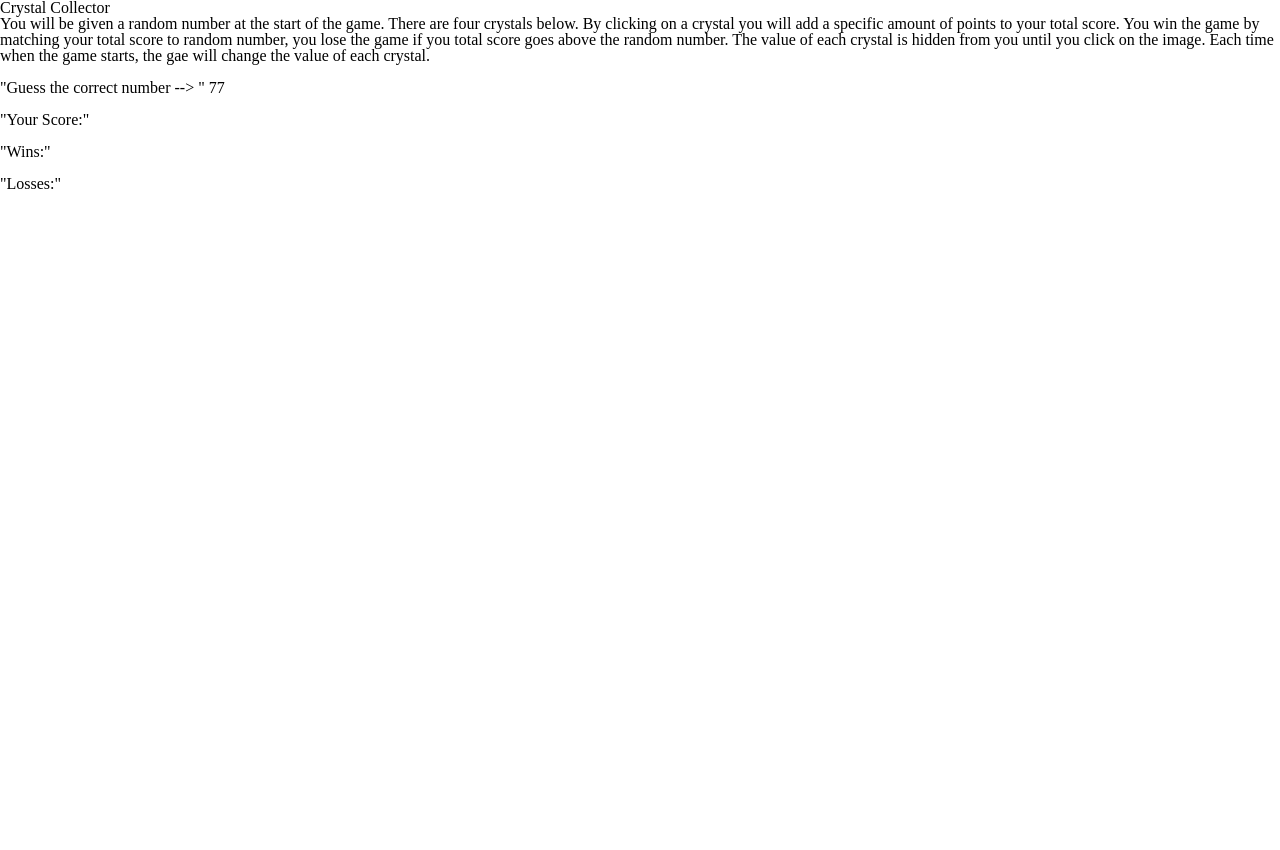
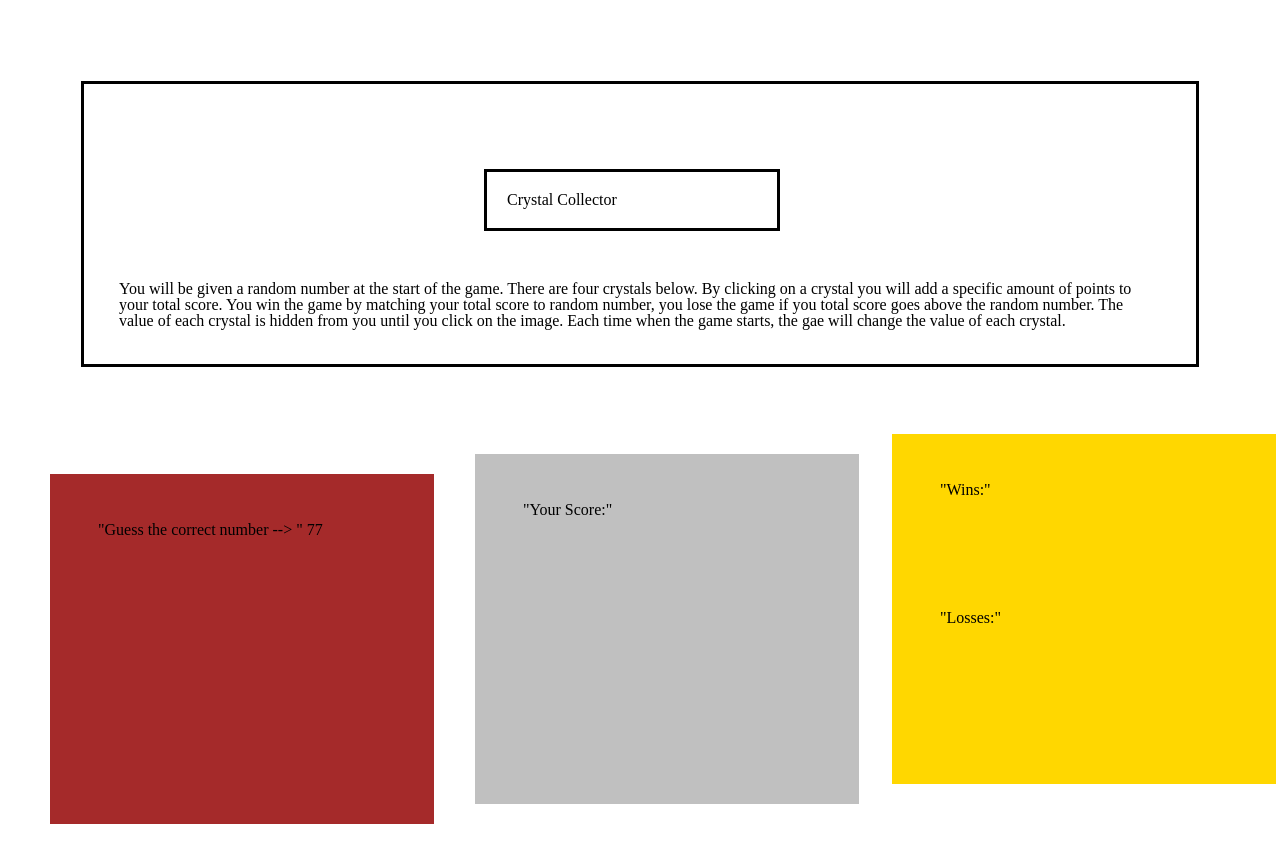
Before and after one commit to Bfields216/unit-4-game, a plain HTML site: page index.html in a window 1280 px wide. Before the commit the page ends 800 px from the top, so only its background shows below. Drawn offline with nearby package versions, Linux system fonts and the light colour scheme; files that its build step writes are made by us from their sources; files whose address does not match are found by name.

Commit message:
updated the css and began to add color to page

```diff
--- a/assets/css/style.css
+++ b/assets/css/style.css
@@ -0,0 +1,40 @@
+.header{
+    margin: 81px;
+    padding: 35px;
+    border: solid;
+}
+
+
+#h1{
+    margin: 50px;
+    padding: 20px;
+    border: solid;
+    margin-left: 365px;
+    width: 24%;
+}
+
+.gtn{
+    width: 30%;
+    background-color: brown;
+    height: 350px;
+    margin: 10px;
+    margin-left: 50px;
+}
+.playerscore{
+    width: 30%;
+    background-color: silver;
+    height: 350px;
+    /* margin: -28px; */
+    margin-left: 475px;
+    /* margin-bottom: 419px; */
+    margin-top: -396px;
+}
+.winsloss{
+    width: 30%;
+    background-color: gold;
+    height: 350px;
+    /* margin: -28px; */
+    margin-left: 892px;
+    /* margin-bottom: 419px; */
+    margin-top: -386px;
+}
--- a/index.html
+++ b/index.html
@@ -13,9 +13,9 @@
     <!-- Added link to the jQuery Library -->
     <script src="https://cdnjs.cloudflare.com/ajax/libs/jquery/3.2.1/jquery.min.js"></script>
     <!-- // added the reset.css -->
-    <link rel="stylesheet" type="text/css" href="css/reset.css">
+    <link rel="stylesheet" type="text/css" href="reset.css">
     <!-- // Added the text/css style sheet -->
-    <link rel="stylesheet" type="text/css" href="css/style.css">
+    <link rel="stylesheet" type="text/css" href="/Users/Kudiland/gt/HW-Week/week-4/unit-4-game/assets/css/style.css">
     <link rel="stylesheet" href="">
 </head>
 
@@ -24,7 +24,7 @@
             <p class="browsehappy">You are using an <strong>outdated</strong> browser. Please <a href="#">upgrade your browser</a> to improve your experience.</p>
         <![endif]-->
     <div class="header">
-        <h1><strong>Crystal Collector</strong></h1>
+        <h1 id="h1"><strong>Crystal Collector</strong></h1>
 
         <p>You will be given a random number at the start of the game.
 
@@ -49,20 +49,20 @@
     <div>
 
     <div class="gtn">
-        <h2> "Guess the correct number --> "
+        <h2 style="padding: 48px"> "Guess the correct number --> "
         <span id="target#">77</span></h2>
     </div>
     <br>
     <div class="playerscore">
-        <h3><strong> "Your Score:" </strong></h3>
+        <h3 style="padding: 48px"><strong> "Your Score:" </strong></h3>
         <span id="ps"></span>
     </div>
     <br>
     <div class="winsloss">
-        <h3><strong>"Wins:"</strong>
+        <h3 style="padding: 48px"><strong>"Wins:"</strong>
         <span id="win"> </span></h3>
         <br>
-        <h3><strong>"Losses:"</strong>
+        <h3 style="padding: 48px"><strong>"Losses:"</strong>
         <span id="loss"> </span></h3>
     </div>
 
```
